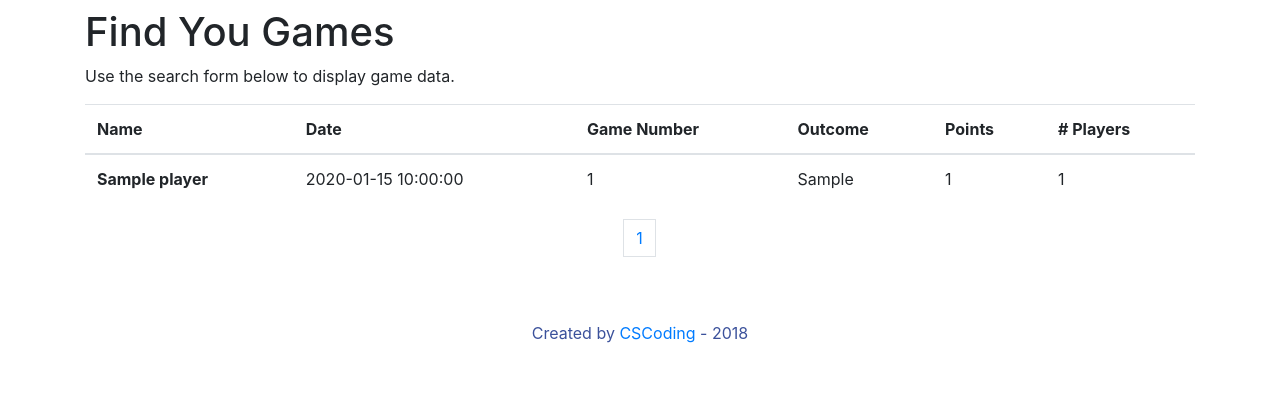
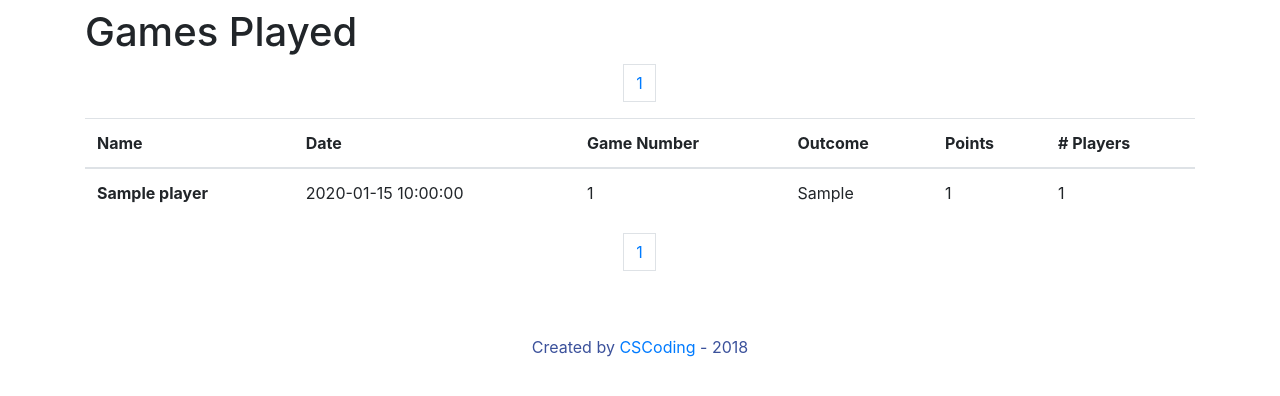
Before and after one commit to claytoncook12/TheLaneCarcassonne, a Flask app: page /Games/1 in a window 1280 px wide. Shown: the part 60-456 px from the top of the page. Run offline with Flask 2, Linux system fonts and the light colour scheme; tables that the repository leaves empty hold one stand-in row (values such as "Sample post"); some libraries are stand-ins or nearby versions.

Commit message:
Update games layout

```diff
--- a/app/main.py
+++ b/app/main.py
@@ -60,7 +60,7 @@ def games(page_num):
     pagination = db.session.query(Outcome,Player, Game).outerjoin(
         Player, Outcome.player_id == Player.id).outerjoin(
             Game, Outcome.games_id == Game.id).paginate(
-                page=page_num,per_page=20,error_out=True)
+                page=page_num,per_page=20,error_out=False)
 
     return render_template('games.html', pagination=pagination)
 
--- a/app/templates/games.html
+++ b/app/templates/games.html
@@ -5,9 +5,21 @@
 {% block page_content %}
 <section class="py-5">
 	<div class="container">
-		<h1>Find You Games</h1>
-		<p>Use the search form below to display game data.</p>
+		<h1>Games Played</h1>
 
+		<ul class="pagination justify-content-center">
+		{% for page in pagination.iter_pages(left_edge=1,left_current=2,right_current=2,right_edge=1) %}
+			{% if page %}
+				<li class="page_item">
+					<a class="page-link" href="{{ url_for('games', page_num=page) }}">{{ page }}</a>
+				</li>
+			{% else %}
+				<li class="page_item">
+					<a class="page-link">...</a>
+				</li>
+			{% endif %}
+		{% endfor %}
+		</ul>
 
 		<table class="table">
 			<thead>
@@ -35,7 +47,7 @@
 		</table>
 
 		<ul class="pagination justify-content-center">
-		{% for page in pagination.iter_pages() %}
+		{% for page in pagination.iter_pages(left_edge=1,left_current=2,right_current=2,right_edge=1) %}
 			{% if page %}
 				<li class="page_item">
 					<a class="page-link" href="{{ url_for('games', page_num=page) }}">{{ page }}</a>
--- a/app/templates/index.html
+++ b/app/templates/index.html
@@ -48,9 +48,8 @@
 {% block page_content %}
     <section class="py-5">
       <div class="container">
-        <h1>Half Slider by Start Bootstrap</h1>
-        <p>The background images for the slider are set directly in the HTML using inline CSS. The rest of the styles for this template are contained within the
-          half-slider.css file.</p>
+        <h1>Welcome</h1>
+        <p>All the games The Cook family has played of Carcassone is aggregate on this site.</p>
       </div>
     </section>
 {% endblock %}
```
